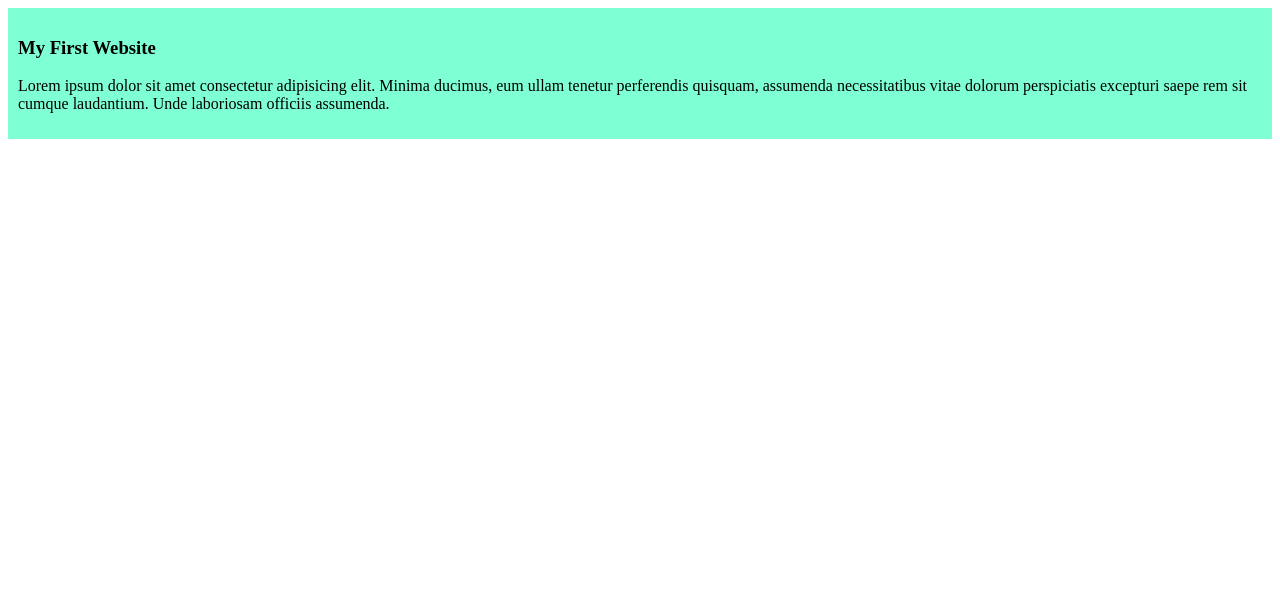
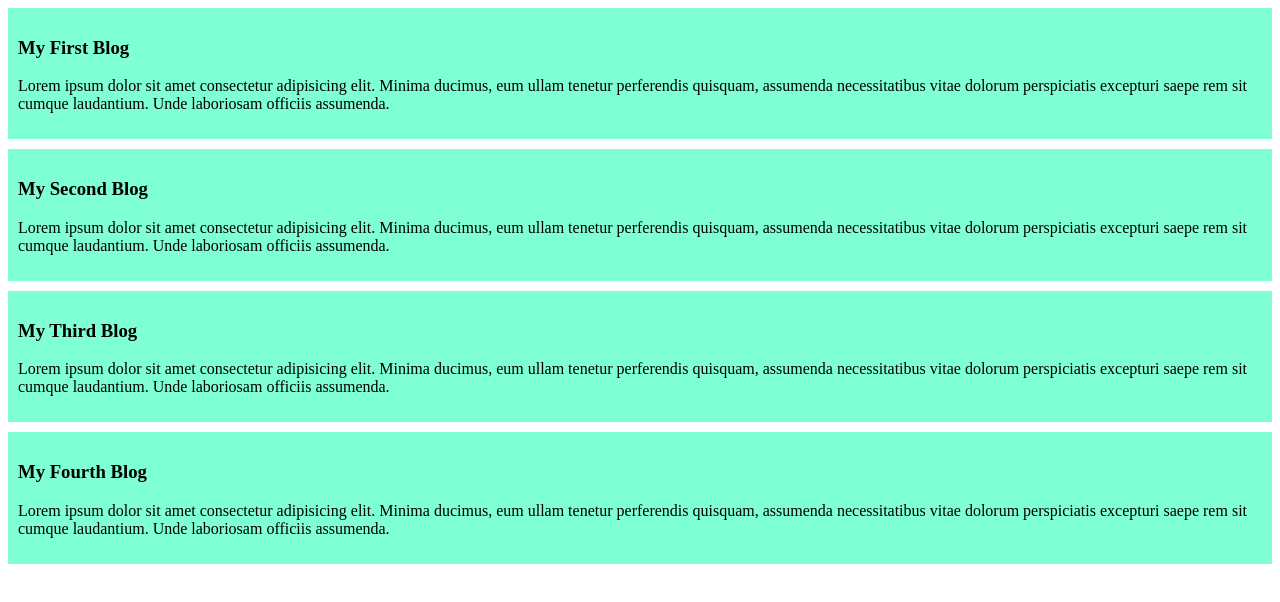
Before and after one commit to fardina13/my-first-github-repo, a plain HTML site: page index.html in a window 1280 px wide. Drawn offline with Linux system fonts and the light colour scheme.

Commit message:
added second third and fourth blog

```diff
--- a/index.html
+++ b/index.html
@@ -8,7 +8,19 @@
 </head>
 <body>
     <div>
-        <h3>My First Website</h3>
+        <h3>My First Blog</h3>
+        <p>Lorem ipsum dolor sit amet consectetur adipisicing elit. Minima ducimus, eum ullam tenetur perferendis quisquam, assumenda necessitatibus vitae dolorum perspiciatis excepturi saepe rem sit cumque laudantium. Unde laboriosam officiis assumenda.</p>
+    </div>
+    <div>
+        <h3>My Second Blog</h3>
+        <p>Lorem ipsum dolor sit amet consectetur adipisicing elit. Minima ducimus, eum ullam tenetur perferendis quisquam, assumenda necessitatibus vitae dolorum perspiciatis excepturi saepe rem sit cumque laudantium. Unde laboriosam officiis assumenda.</p>
+    </div>
+    <div>
+        <h3>My Third Blog</h3>
+        <p>Lorem ipsum dolor sit amet consectetur adipisicing elit. Minima ducimus, eum ullam tenetur perferendis quisquam, assumenda necessitatibus vitae dolorum perspiciatis excepturi saepe rem sit cumque laudantium. Unde laboriosam officiis assumenda.</p>
+    </div>
+    <div>
+        <h3>My Fourth Blog</h3>
         <p>Lorem ipsum dolor sit amet consectetur adipisicing elit. Minima ducimus, eum ullam tenetur perferendis quisquam, assumenda necessitatibus vitae dolorum perspiciatis excepturi saepe rem sit cumque laudantium. Unde laboriosam officiis assumenda.</p>
     </div>
 
--- a/styles/blog.css
+++ b/styles/blog.css
@@ -1,4 +1,5 @@
 div{
     background-color: aquamarine;
     padding: 10px;
+    margin-bottom: 10px;
 }
```
